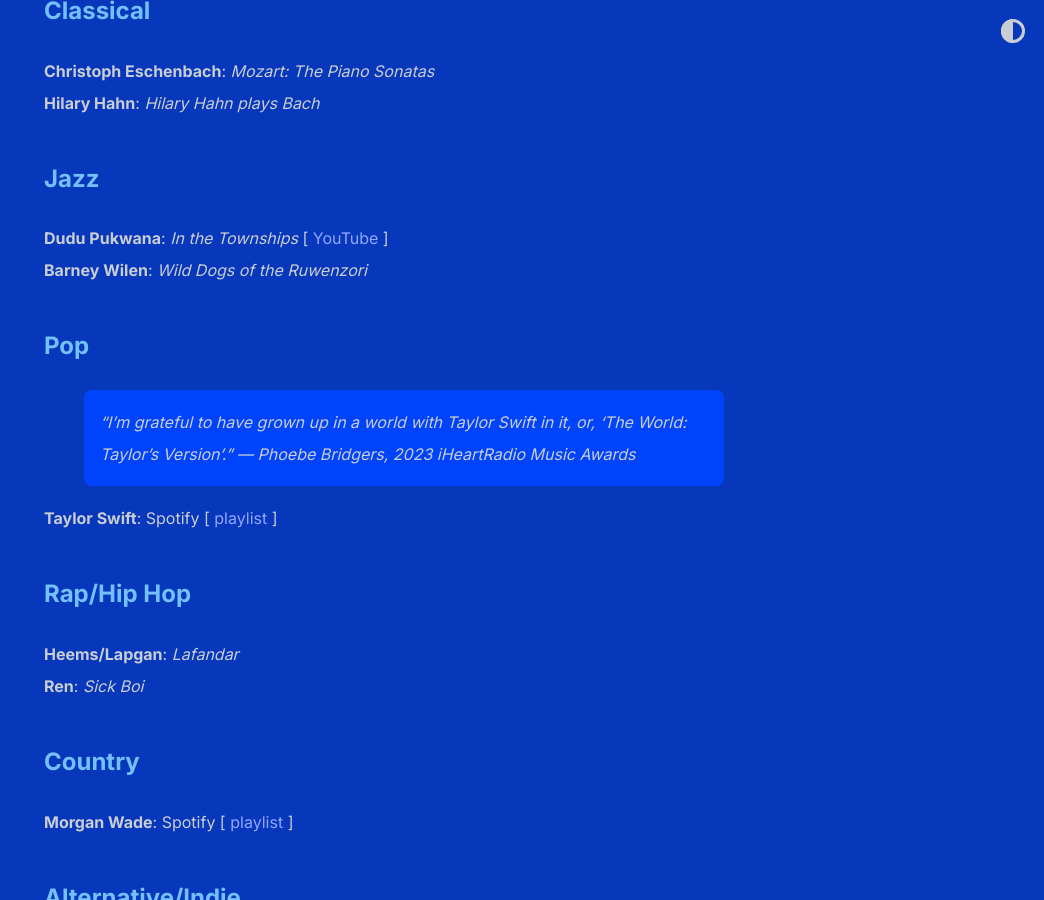
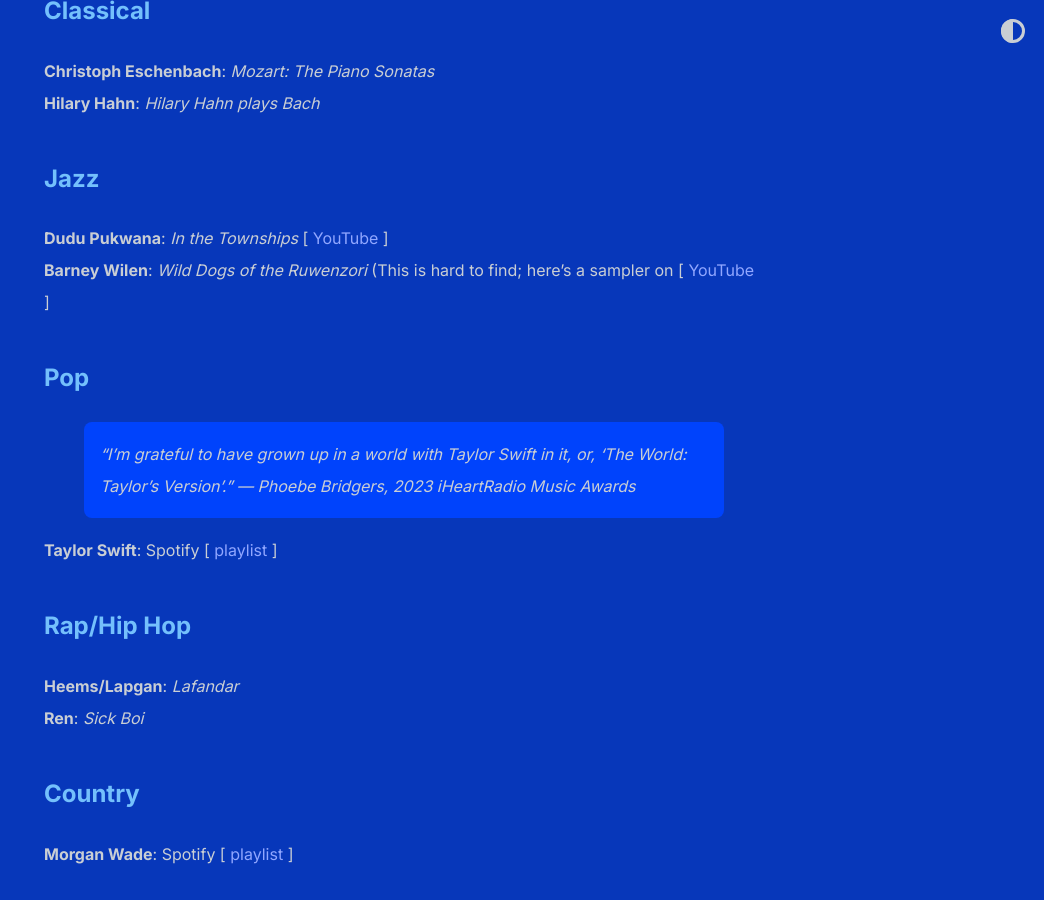
Before and after one commit to shihankanungo/shihankanungo.github.io, a Jekyll site: the page built from music-recs.md, in a window 1280 px wide and 900 px high, scrolled down 721 px. Shown: the whole window, without its empty margins (236-1280 px from the left). Built offline with Jekyll 4.4.1, drawn with Linux system fonts in a browser that asks for light colours.

Commit message:
Update music-recs.md

```diff
--- a/music-recs.md
+++ b/music-recs.md
@@ -15,7 +15,7 @@
 
 ## Jazz
 **Dudu Pukwana**: *In the Townships* \[ [YouTube](https://youtube.com/playlist?list=PLE8FFB87B77AF5AD8&si=CJrt4bXMtnqv0F4H) \] <br>
-**Barney Wilen**: *Wild Dogs of the Ruwenzori* <br>
+**Barney Wilen**: *Wild Dogs of the Ruwenzori* (This is hard to find; here's a sampler on \[ [YouTube](https://www.youtube.com/watch?v=UAxrA7aU97E) \] <br>
 
 ## Pop
 > "I'm grateful to have grown up in a world with Taylor Swift in it, or, 'The World: Taylor's Version'." --- Phoebe Bridgers, 2023 iHeartRadio Music Awards
```
